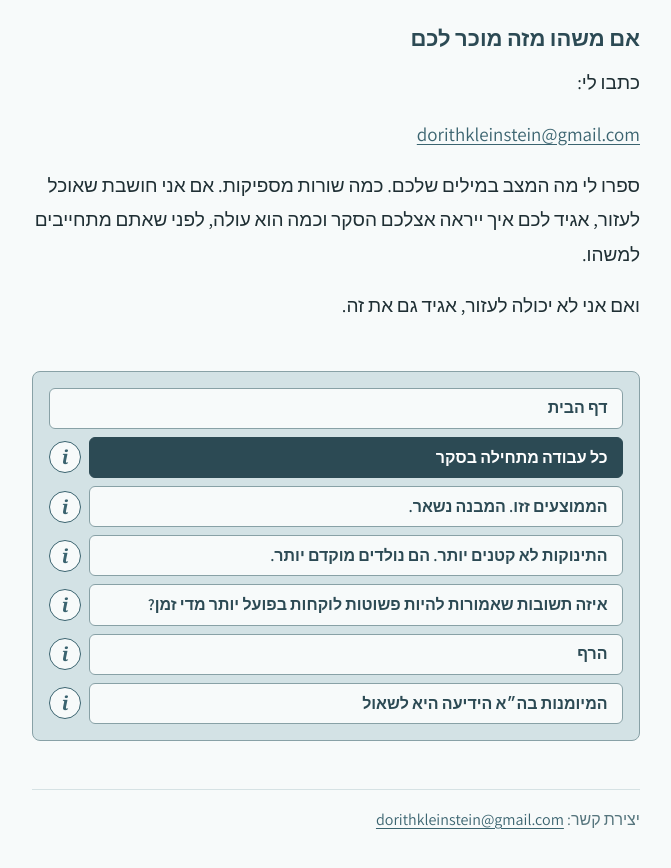
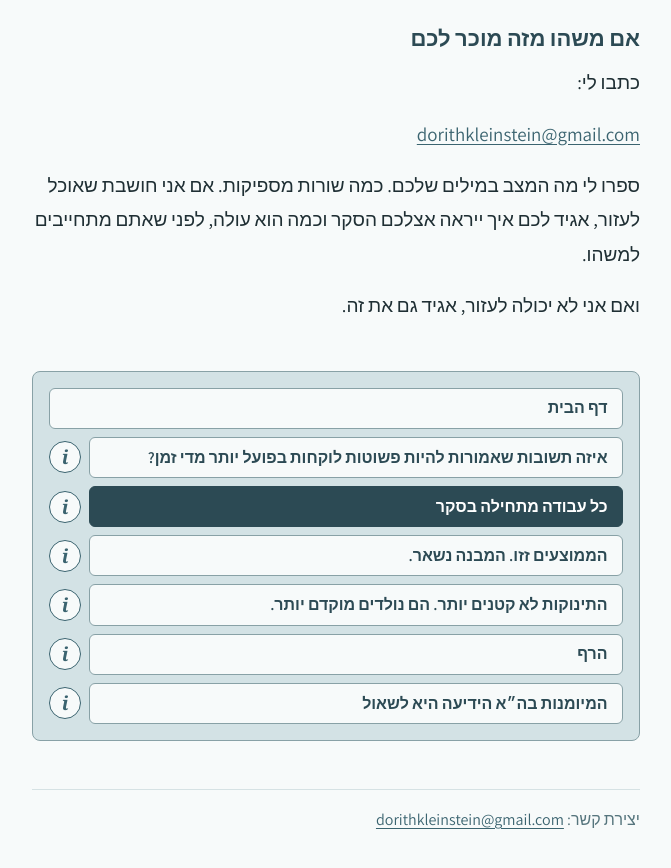
Before and after one commit to dorithkleinstein/dorithkleinstein.github.io, a Jekyll site: the page built from _articles/he/every-engagement-starts-with-a-diagnostic.md, in a window 1280 px wide and 900 px high, scrolled down 2627 px. Shown: the top 868 px of the window, without its empty margins (304-975 px from the left). Built offline with Jekyll 4.4.1, drawn with Linux system fonts in a browser that asks for light colours.

Commit message:
Add sharing picture and tags; put Answers first on the Hebrew list
Every page shares with the 1200x630 card. English order unchanged.

```diff
--- a/_config.yml
+++ b/_config.yml
@@ -8,6 +8,11 @@
 # Outside links. These stay in English.
 looker_url: "https://datastudio.google.com/reporting/67893ee7-9da4-4c9b-ab32-6f7903caed08"
 github_url: "https://github.com/dorithkleinstein/us-birth-outcomes-2016-2024"
+
+# The picture shown when a page is shared on Facebook, WhatsApp or LinkedIn.
+# A page can use its own with an `image:` line at the top of its file.
+share_image: /assets/images/social-card-1200x630.png
+share_image_alt: "The build and the data. 55 CDC WONDER pulls. 10 dbt models. Nine years, every state."
 
 # While true, every page asks search engines not to list it.
 # Set to false when the real text is in.
--- a/_layouts/base.html
+++ b/_layouts/base.html
@@ -34,9 +34,15 @@
   {%- endif %}
   <meta property="og:url" content="{{ page.url | absolute_url }}">
   <meta property="og:locale" content="{{ locale }}">
-  {%- if page.image %}
-  <meta property="og:image" content="{{ page.image | absolute_url }}">
+  {%- if other %}
+  <meta property="og:locale:alternate" content="{% if other.lang == 'he' %}he_IL{% else %}en_US{% endif %}">
   {%- endif %}
+  {%- assign share_image = page.image | default: site.share_image %}
+  <meta property="og:image" content="{{ share_image | absolute_url }}">
+  <meta property="og:image:width" content="1200">
+  <meta property="og:image:height" content="630">
+  <meta property="og:image:alt" content="{{ site.share_image_alt | escape }}">
+  <meta name="twitter:card" content="summary_large_image">
   <link rel="preconnect" href="https://fonts.googleapis.com">
   <link rel="preconnect" href="https://fonts.gstatic.com" crossorigin>
   <link rel="stylesheet" href="https://fonts.googleapis.com/css2?family=Assistant:wght@400;600;700&family=Source+Sans+3:ital,wght@0,400;0,600;0,700;1,400&display=swap">
```
Also changed, not shown: _articles/he/answers-that-take-too-long.md (+1 -1 lines), _articles/he/babies-are-not-smaller.md (+1 -1 lines), _articles/he/every-engagement-starts-with-a-diagnostic.md (+1 -1 lines), _articles/he/us-birth-outcomes-2016-2024.md (+1 -1 lines), assets/images/social-card-1200x630.png (added).
